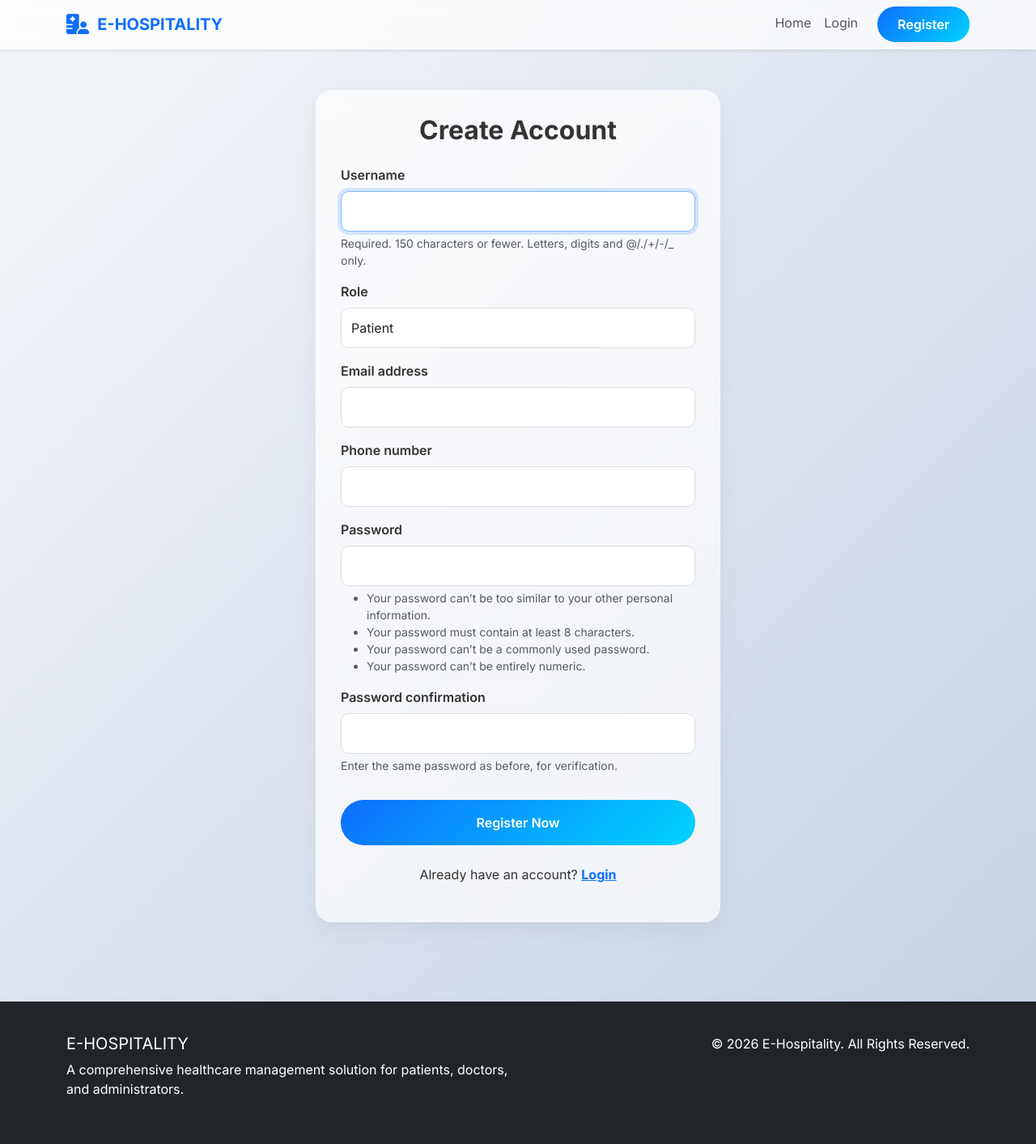
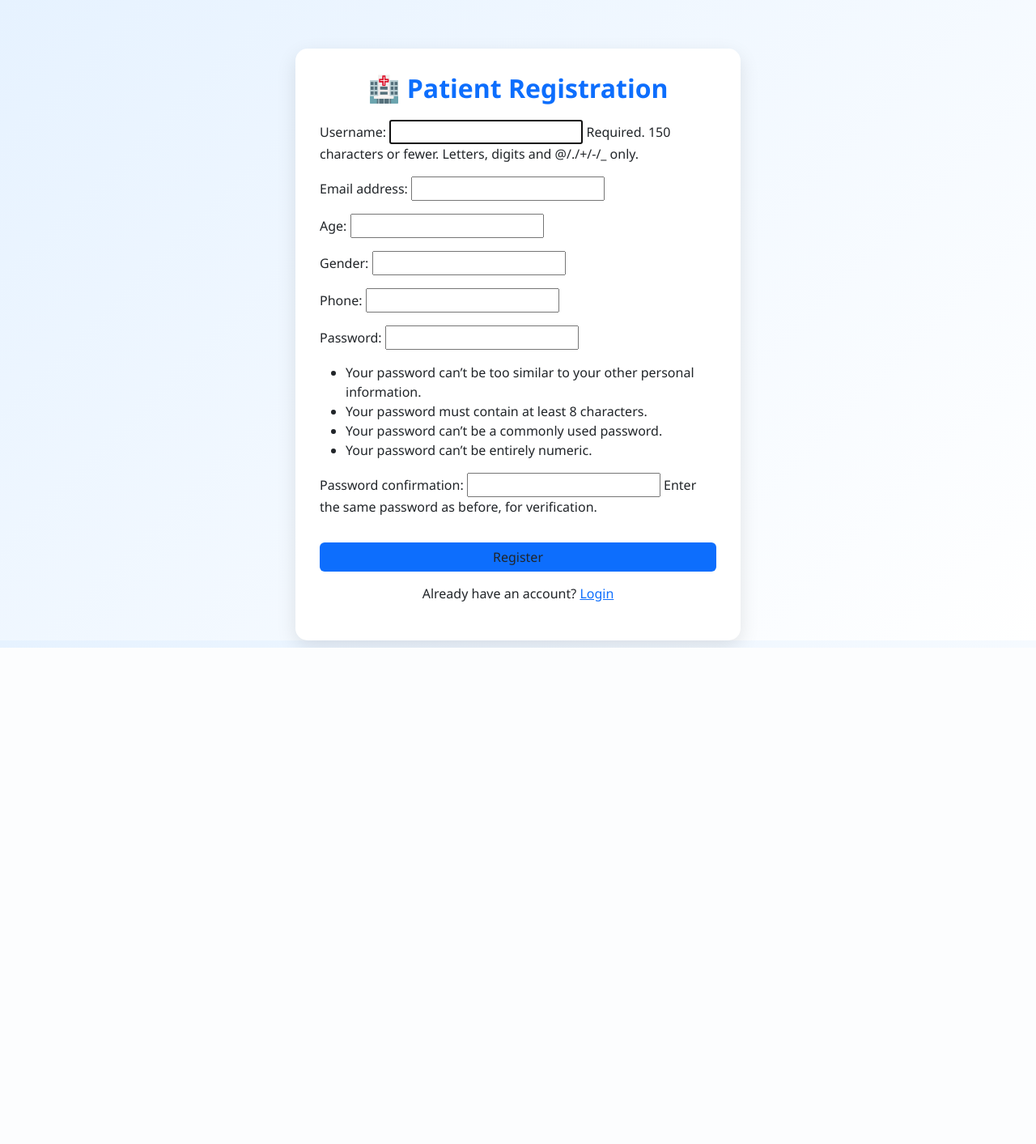
Before and after one commit to Meenadevi103/ehospital, a Django app: page /register/ in a window 1280 px wide. Shown: the whole page at 81% size. After the commit the page ends 800 px from the top, so only its background shows below. Run offline with Django 5.2, Linux system fonts and the light colour scheme.

Commit message:
corrected registerd

```diff
--- a/accounts/forms.py
+++ b/accounts/forms.py
@@ -2,33 +2,30 @@ from django import forms
 from django.contrib.auth.forms import UserCreationForm
 from .models import User
 
-class UserRegistrationForm(UserCreationForm):
-    role = forms.ChoiceField(choices=User.ROLE_CHOICES, required=True)
-    specialization = forms.CharField(max_length=100, required=False, widget=forms.TextInput(attrs={'placeholder': 'Neurology, Cardiology, etc.'}))
-    experience_years = forms.IntegerField(required=False, min_value=0, initial=0)
+class   PatientRegistrationForm(UserCreationForm):
 
-    class Meta(UserCreationForm.Meta):
+    class Meta:
         model = User
-        fields = UserCreationForm.Meta.fields + ('role', 'email', 'phone_number')
-
-    def save(self, commit=True):
-        user = super().save(commit=False)
-        user.role = self.cleaned_data['role']
-
-        # New: Set is_approved to False for doctors
-        if user.role == User.IS_DOCTOR:
-            user.is_approved = False
-        else:
-            user.is_approved = True
-
-        if commit:
-            user.save()
-            # Create DoctorProfile if role is doctor
-            if user.role == User.IS_DOCTOR:
-                from doctor.models import DoctorProfile
-                DoctorProfile.objects.create(
-                    user=user,
-                    specialization=self.cleaned_data.get('specialization', 'General'),
-                    experience_years=self.cleaned_data.get('experience_years', 0)
-                )
-        return user
+        fields = [
+            'username',
+            'email',
+            'age',
+            'gender',
+            'phone',
+            'password1',
+            'password2'
+        ]
+class DoctorCreationForm(UserCreationForm):
+    class Meta:
+        model = User
+        fields = [
+            'username',
+            'email',
+            'phone',
+            'department',
+            'qualification',
+            'experience',
+            'availability',
+            'password1',
+            'password2'
+        ]
--- a/accounts/urls.py
+++ b/accounts/urls.py
@@ -1,11 +1,14 @@
 from django.urls import path
+from . import views
 from django.contrib.auth import views as auth_views
-from . import views
 
 urlpatterns = [
     path('', views.index, name='index'),
-    path('register/', views.register, name='register'),
+    path('register/', views.patient_register, name='patient_register'),
     path('login/', auth_views.LoginView.as_view(template_name='accounts/login.html'), name='login'),
-    path('logout/', auth_views.LogoutView.as_view(), name='logout'),
     path('redirect/', views.role_redirect, name='role_redirect'),
+    path('admin/add-doctor/', views.add_doctor, name='add_doctor'),
+    path('logout/', views.logout_view, name='logout'),
+    path('dashboard/', views.admin_dashboard, name='admin_dashboard'),
+
 ]
--- a/accounts/views.py
+++ b/accounts/views.py
@@ -1,55 +1,120 @@
 from django.shortcuts import render, redirect
-from django.contrib.auth import login
 from django.contrib.auth.decorators import login_required
 from django.contrib import messages
-from .forms import UserRegistrationForm
+from django.contrib.auth import logout
+from .forms import PatientRegistrationForm, DoctorCreationForm
+from .models import User
 
 
 def index(request):
     return render(request, 'index.html')
 
 
-def register(request):
+# 👤 Patient Registration
+def patient_register(request):
     if request.method == 'POST':
-        form = UserRegistrationForm(request.POST)
+        form = PatientRegistrationForm(request.POST)
         if form.is_valid():
-            user = form.save()   # role already saved here
+            user = form.save(commit=False)
+            user.role = 'patient'      # Force patient role
+            user.is_approved = True    # Patients auto approved
+            user.save()
 
-            #login(request, user)
-            if user.role == 'doctor':
-                messages.info(request, "Registration successful! Your account is pending administrator approval. Once accepted, you can login.")
-            else:
-                messages.success(request, f"Registration successful as {user.role}. Welcome, {user.username}!")
+            messages.success(request, "Registration successful! Please login.")
+            return redirect('login')
+    else:
+        form = PatientRegistrationForm()
 
-            return redirect('login')
-        else:
-            for error in form.errors.values():
-                messages.error(request, error)
-    else:
-        form = UserRegistrationForm()
+    return render(request, 'patient/patient_register.html', {'form': form})
 
-    return render(request, 'accounts/register.html', {'form': form})
 @login_required
 def role_redirect(request):
     user = request.user
 
+    if user.is_superuser:
+        return redirect('adminpanel:admin_dashboard')
+
     if not user.is_approved:
-        from django.contrib.auth import logout
         logout(request)
-        messages.error(request, "Your account is pending administrator approval.")
+        messages.error(request, "Your account is pending admin approval.")
         return redirect('login')
 
-    if user.role == 'patient':
+    if user.role == 'admin':
+        return redirect('adminpanel:admin_dashboard')
+    elif user.role == 'patient':
         return redirect('patient_dashboard')
-
     elif user.role == 'doctor':
         return redirect('doctor_dashboard')
+    else:
+        return redirect('index')
 
-    elif user.role == 'admin':
-        return redirect('admin_dashboard')
 
-    elif user.is_superuser:
-        return redirect('/admin/')
+
+# 🩺 Admin Adds Doctor
+@login_required
+def add_doctor(request):
+
+    # Only admin allowed
+    if request.user.role != 'admin':
+        messages.error(request, "Unauthorized Access")
+        return redirect('index')
+
+    if request.method == 'POST':
+        form = DoctorCreationForm(request.POST)
+        if form.is_valid():
+            doctor = form.save(commit=False)
+            doctor.role = 'doctor'
+            doctor.is_approved = True  # Admin-created doctor is approved
+            doctor.save()
+
+            messages.success(request, "Doctor added successfully!")
+            return redirect('admin_dashboard')
+    else:
+        form = DoctorCreationForm()
+
+    return render(request, 'accounts/add_doctor.html', {'form': form})
+
+
+@login_required
+def admin_dashboard(request):
+
+    # SUPERUSER always allowed
+    if request.user.is_superuser:
+        pass
+
+    # Normal admin role allowed
+    elif request.user.role == 'admin':
+        pass
 
     else:
         return redirect('index')
+
+    from adminpanel.models import Department, Facility
+    from patient.models import Appointment
+
+    users_count = User.objects.count()
+    patients_count = User.objects.filter(role='patient').count()
+    doctors_count = User.objects.filter(role='doctor').count()
+    total_appointments = Appointment.objects.count()
+    pending_count = User.objects.filter(role='doctor', is_approved=False).count()
+
+    recent_users = User.objects.all().order_by('-date_joined')[:5]
+    departments = Department.objects.all()
+
+    context = {
+        'users_count': users_count,
+        'patients_count': patients_count,
+        'doctors_count': doctors_count,
+        'total_appointments': total_appointments,
+        'pending_count': pending_count,
+        'recent_users': recent_users,
+        'departments': departments,
+    }
+    return render(request, 'adminpanel/dashboard.html', context)
+
+
+
+def logout_view(request):
+    logout(request)  # Ends session
+    messages.success(request, "You have been logged out successfully.")
+    return redirect('index')
--- a/adminpanel/urls.py
+++ b/adminpanel/urls.py
@@ -1,10 +1,11 @@
 from django.urls import path
 from . import views
-
+app_name = 'adminpanel'
 urlpatterns = [
     path('dashboard/', views.dashboard, name='admin_dashboard'),
+    path('add-doctor/', views.add_doctor, name='add_doctor'),
     path('users/', views.manage_users, name='manage_users'),
     path('facilities/', views.manage_facilities, name='manage_facilities'),
-    path('approvals/', views.pending_approvals, name='pending_approvals'),
+    path('pending_approvals/', views.pending_approvals, name='pending_approvals'),
     path('approve/<int:user_id>/', views.approve_user, name='approve_user'),
 ]
--- a/templates/accounts/login.html
+++ b/templates/accounts/login.html
@@ -34,7 +34,7 @@
                 <button type="submit" class="btn btn-premium w-100 mt-3 py-3">Login</button>
             </form>
             <div class="text-center mt-4">
-                <p>Don't have an account? <a href="{% url 'register' %}" class="text-primary fw-bold">Register</a></p>
+                <p>Don't have an account? <a href="{% url 'patient_register' %}" class="text-primary fw-bold">Register</a></p>
             </div>
         </div>
     </div>
--- a/templates/base.html
+++ b/templates/base.html
@@ -136,7 +136,7 @@
                         <a class="nav-link" href="{% url 'login' %}">Login</a>
                     </li>
                     <li class="nav-item">
-                        <a class="btn btn-premium ms-lg-3" href="{% url 'register' %}">Register</a>
+                        <a class="btn btn-premium ms-lg-3" href="{% url 'patient_register' %}">Register</a>
                     </li>
                     {% endif %}
                 </ul>
--- a/templates/index.html
+++ b/templates/index.html
@@ -43,8 +43,8 @@
                 <p class="lead mb-4">Integrated care, administrative efficiency, and clinical excellence – all in one
                     place.</p>
                 <div class="d-flex gap-3">
-                    <a href="{% url 'register' %}" class="btn btn-premium btn-lg">Get Started</a>
-                    <a href="{% url 'register' %}?role=doctor"
+                    <a href="{% url 'patient_register' %}" class="btn btn-premium btn-lg">Get Started</a>
+                    <a href="{% url 'patient_register' %}?role=doctor"
                         class="btn btn-outline-light btn-lg rounded-pill px-4">Join as Doctor</a>
                 </div>
             </div>
--- /dev/null
+++ b/templates/patient/patient_register.html
@@ -0,0 +1,64 @@
+<!DOCTYPE html>
+<html>
+<head>
+    <title>Patient Registration</title>
+    <meta name="viewport" content="width=device-width, initial-scale=1">
+
+    <!-- Bootstrap -->
+    <link href="https://cdn.jsdelivr.net/npm/bootstrap@5.3.2/dist/css/bootstrap.min.css" rel="stylesheet">
+
+    <style>
+        body {
+            background: linear-gradient(135deg, #e6f2ff, #ffffff);
+            font-family: 'Segoe UI', Tahoma, Geneva, Verdana, sans-serif;
+        }
+        .register-card {
+            max-width: 550px;
+            margin: auto;
+            margin-top: 60px;
+            padding: 30px;
+            border-radius: 15px;
+            box-shadow: 0 8px 25px rgba(0, 0, 0, 0.1);
+            background: #ffffff;
+        }
+        .hospital-title {
+            color: #0d6efd;
+            font-weight: 600;
+            text-align: center;
+            margin-bottom: 20px;
+        }
+        .btn-hospital {
+            background-color: #0d6efd;
+            border: none;
+            width: 100%;
+            font-weight: 500;
+        }
+        .btn-hospital:hover {
+            background-color: #0b5ed7;
+        }
+        .login-link {
+            text-align: center;
+            margin-top: 15px;
+        }
+    </style>
+</head>
+
+<body>
+
+<div class="register-card">
+    <h2 class="hospital-title">🏥 Patient Registration</h2>
+
+    <form method="POST">
+        {% csrf_token %}
+        {{ form.as_p }}
+
+        <button type="submit" class="btn btn-hospital mt-3">Register</button>
+    </form>
+
+    <div class="login-link">
+        <p>Already have an account? <a href="{% url 'login' %}">Login</a></p>
+    </div>
+</div>
+
+</body>
+</html>
```
Also changed, not shown: accounts/models.py (+25 -14 lines), adminpanel/views.py (+34 -6 lines), templates/adminpanel/add_doctor.html (added, +28 -0 lines), templates/adminpanel/dashboard.html (+6 -3 lines), templates/patient/dashboard.html (+14 -14 lines), accounts/migrations/0003_rename_phone_number_user_phone_and_more.py (added).
